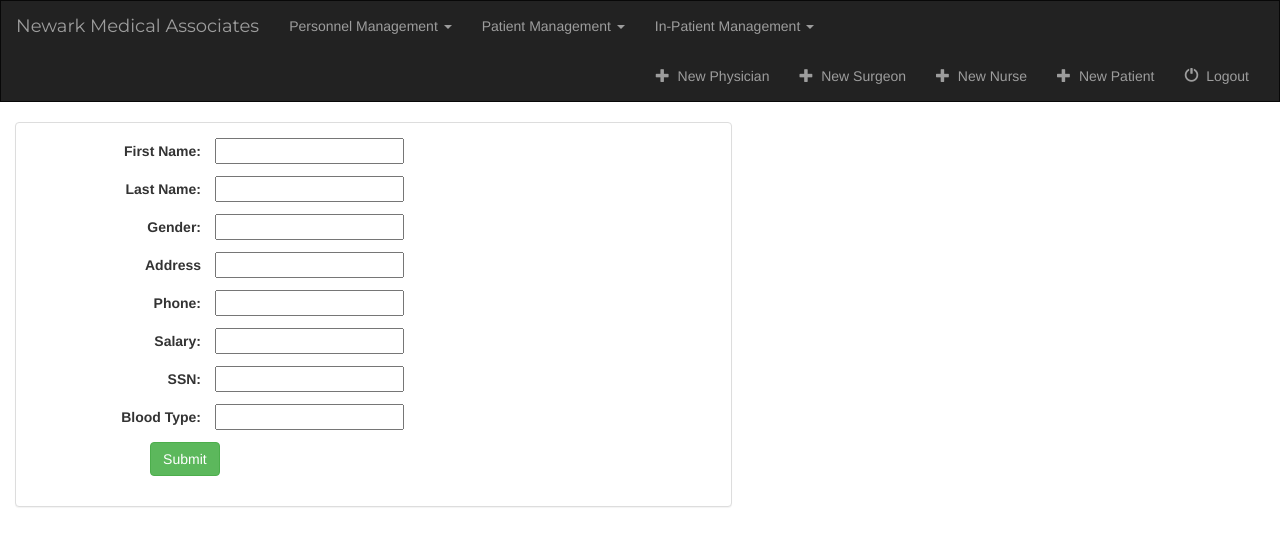
After one commit to caldover/Medical-Clinic-Management-App, a Django app: page /patient/add/ in a window 1280 px wide. The commit adds this page. Shown: the top 546 px of the page. Run offline with Django 3.2, Linux system fonts and the light colour scheme; some libraries are stand-ins or nearby versions.

Commit message:
Implementing patient index3

```diff
--- /dev/null
+++ b/patient/templates/patient/patient_form.html
@@ -0,0 +1,69 @@
+{% extends 'personnel/base.html' %}
+{% block title %}Input Patient Information{% endblock %}
+{% block personnel_active %}active{% endblock %}
+
+{% block body %}
+<div class="container-fluid">
+
+    <div class="row">
+        <div class="col-sm-12 col-md-7">
+            <div class="panel panel-default">
+                <div class="panel-body">
+
+                    <form class="form-horizontal" action="/patient/add/" method="post" enctype="multipart/form-data">
+                        {% csrf_token %}
+
+                        {% if form.errors %}
+                            {% for field in form %}
+                                {% for error in field.errors %}
+                                    <div class="alert alert-danger">
+                                        <strong>{{ error|escape }}</strong>
+                                    </div>
+                                {% endfor %}
+                            {% endfor %}
+                            {% for error in form.non_field_errors %}
+                                    <div class="alert alert-danger">
+                                        <strong>{{ error|escape }}</strong>
+                                    </div>
+                            {% endfor %}
+                        {% endif %}
+
+                        <p><label for="first_name">First Name:</label>
+                            <input id="first_name" type="text" name="first_name" maxlength="20" value="{{ first_name }}" required /></p>
+
+                        <p><label for="last_name">Last Name:</label>
+                            <input id="last_name" type="text" name="last_name" maxlength="20" value="{{ last_name }}" required /></p>
+
+                        <p><label for="gender">Gender:</label>
+                            <input id="gender" type="text" name="gender" maxlength="1" value="{{ gender }}" required /></p>
+
+                        <p><label for="address">Address</label>
+                            <input id="address" type="text" name="address" maxlength="100" value="{{ address }}" required /></p>
+
+                        <p><label for="phone">Phone:</label>
+                            <input id="phone" type="text" name="phone" maxlength="12" value="{{ phone }}" required /></p>
+
+                        <p><label for="salary">Salary:</label>
+                            <input id="salary" type="text" name="salary" maxlength="7" value="{{ salary }}" required /></p>
+
+                        <p><label for="ssn">SSN:</label>
+                            <input id="ssn" type="text" name="ssn" maxlength="9" value="{{ ssn }}" required /></p>
+
+                        <p><label for="blood_type">Blood Type:</label>
+                            <input id="blood_type" type="text" name="blood_type" maxlength="50" value="{{ blood_type }}" required /></p>
+
+                        <div class="form-group">
+                            <div class="col-sm-offset-2 col-sm-10">
+                                <button type="submit" class="btn btn-success">Submit</button>
+                            </div>
+                        </div>
+
+                    </form>
+
+                </div>
+            </div>
+        </div>
+    </div>
+
+</div>
+{% endblock %}
--- a/patient/urls.py
+++ b/patient/urls.py
@@ -8,4 +8,6 @@ urlpatterns = [
     # /patient/
     url(r'^$', views.IndexView.as_view(), name='index'),
 
+    # /patients/add/
+    url(r'add/$', views.PatientCreate.as_view(), name='patient-add'),
 ]
--- a/patient/views.py
+++ b/patient/views.py
@@ -18,3 +18,10 @@ class IndexView(generic.ListView):
 
     def get_queryset(self):
         return Patient.objects.all()
+
+
+class PatientCreate(CreateView):
+    model = Patient
+    template_name = 'patient/patient_form.html'
+    phone = USPhoneNumberField()
+    fields = ['first_name', 'last_name', 'gender', 'address', 'phone', 'salary', 'ssn', 'blood_type']
--- a/personnel/templates/personnel/base.html
+++ b/personnel/templates/personnel/base.html
@@ -89,7 +89,7 @@
                         </a>
                     </li>
                     <li>
-                        <a href="">
+                        <a href="{% url 'patient:patient-add' %}">
                             <span class="glyphicon glyphicon-plus" aria-hidden="true"></span>&nbsp; New Patient
                         </a>
                     </li>
```
Also changed, not shown: patient/forms.py (+14 -0 lines).
